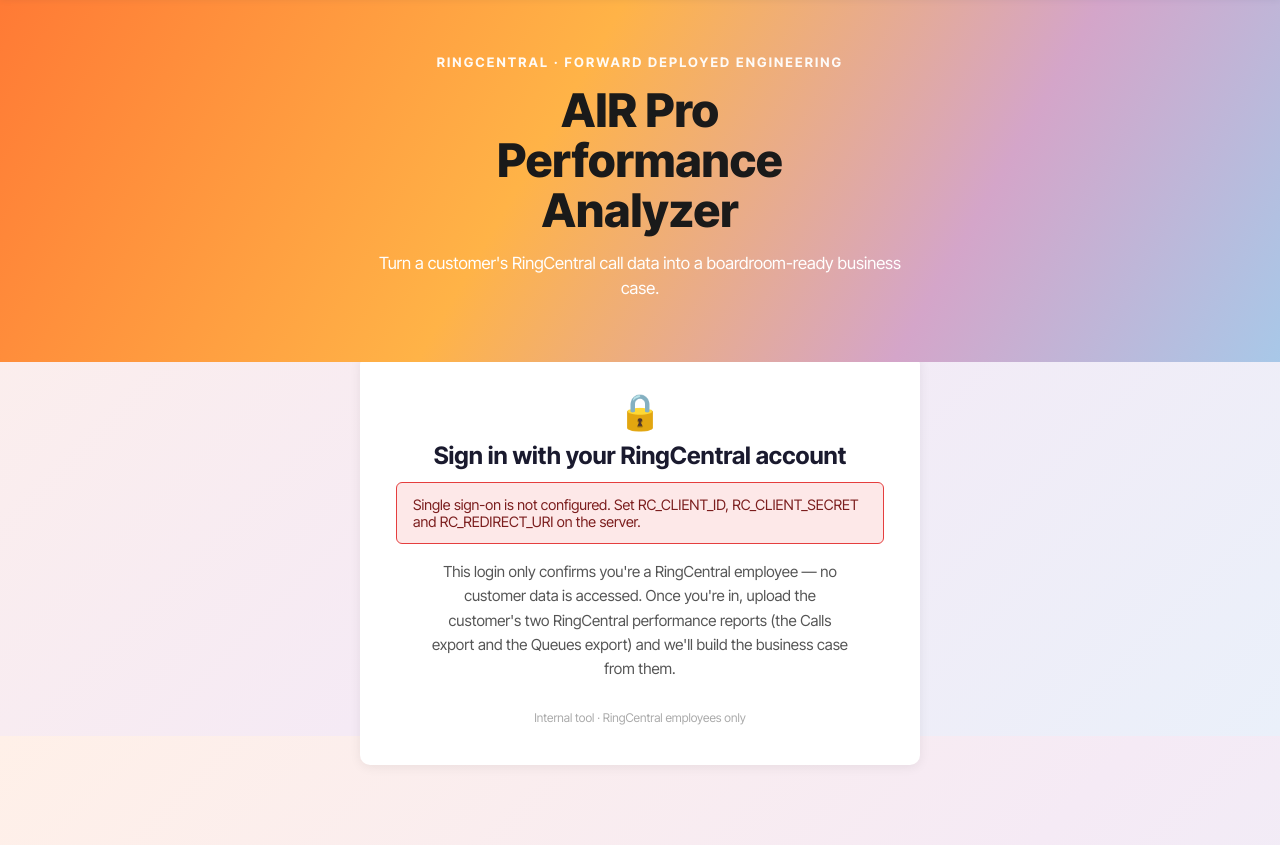
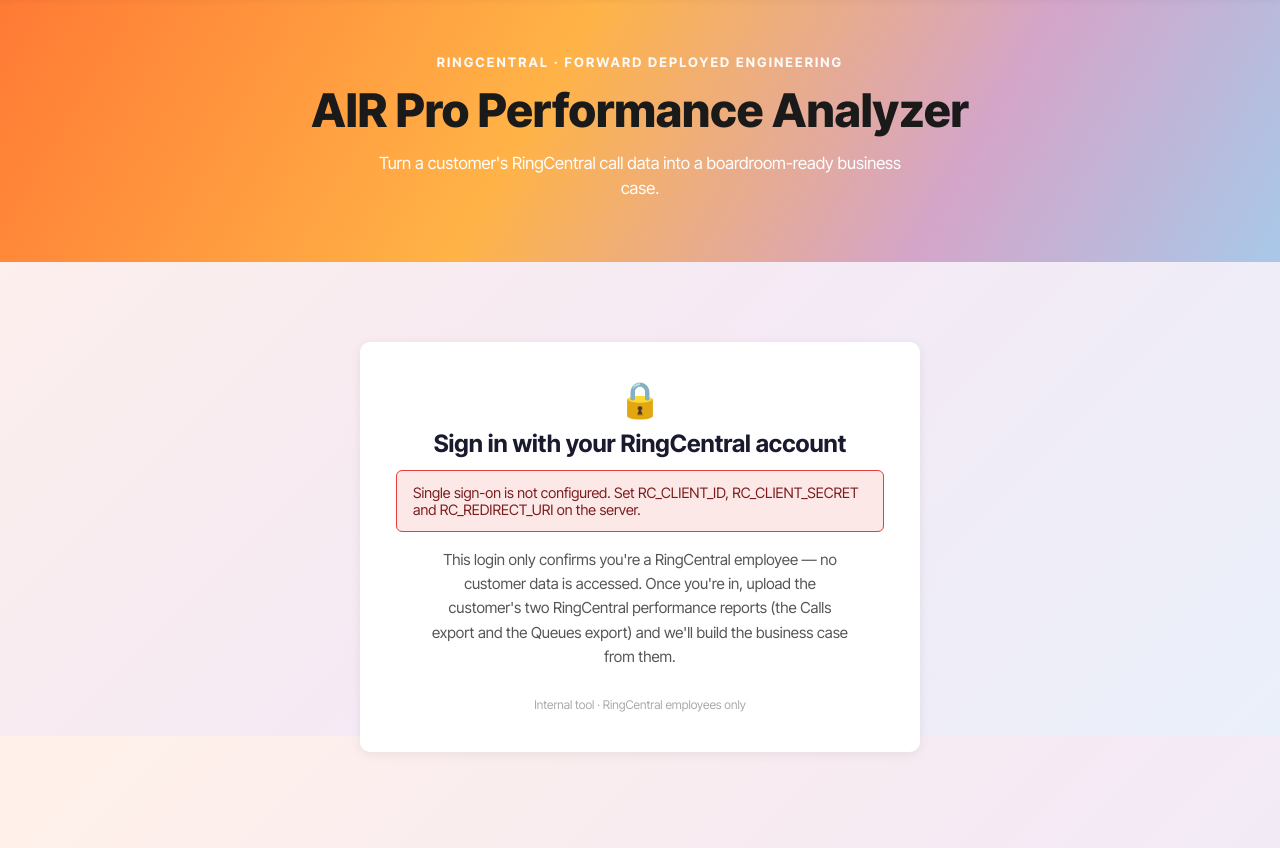
Before and after one commit to nmludwig/rng-performance-analyzer, a Flask app: page /login in a window 1280 px wide. Shown: the part 64-912 px from the top of the page. Run offline with Flask 3, Linux system fonts and the light colour scheme.

Commit message:
Fix login page spacing and title to match ACE layout
Remove the negative top margin that pulled the sign-in card up into the hero
(now a clean gap below the band), and uncap the hero title width so
"AIR Pro Performance Analyzer" sits on one line instead of wrapping to three.

Co-Authored-By: Claude Opus 4.7 <noreply@anthropic.com>

```diff
--- a/templates/login.html
+++ b/templates/login.html
@@ -3,7 +3,7 @@
 {% block hero %}
 <div class="hero">
   <div class="eyebrow">RingCentral · Forward Deployed Engineering</div>
-  <h1>AIR Pro Performance Analyzer</h1>
+  <h1 style="max-width:none;">AIR Pro Performance Analyzer</h1>
   <p class="hero-sub">
     Turn a customer's RingCentral call data into a boardroom-ready business case.
   </p>
@@ -11,7 +11,7 @@
 {% endblock %}
 
 {% block content %}
-<div style="max-width:560px;margin:-2.5rem auto 3rem;">
+<div style="max-width:560px;margin:3rem auto 4rem;">
   <div class="card" style="text-align:center;padding:2.5rem 2.25rem;">
     <div style="font-size:2.2rem;line-height:1;margin-bottom:0.75rem;">&#128274;</div>
     <h1 style="font-size:1.5rem;margin-bottom:0.75rem;">Sign in with your RingCentral account</h1>
```
